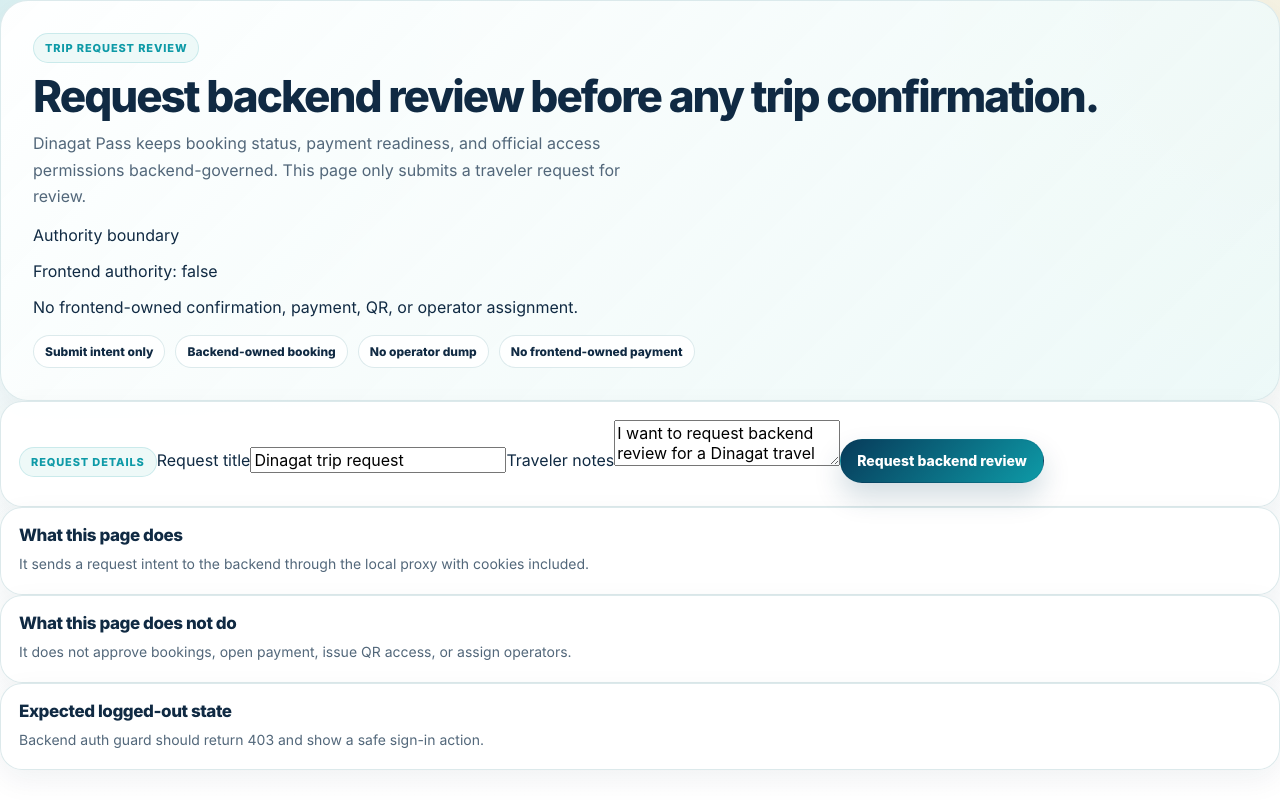
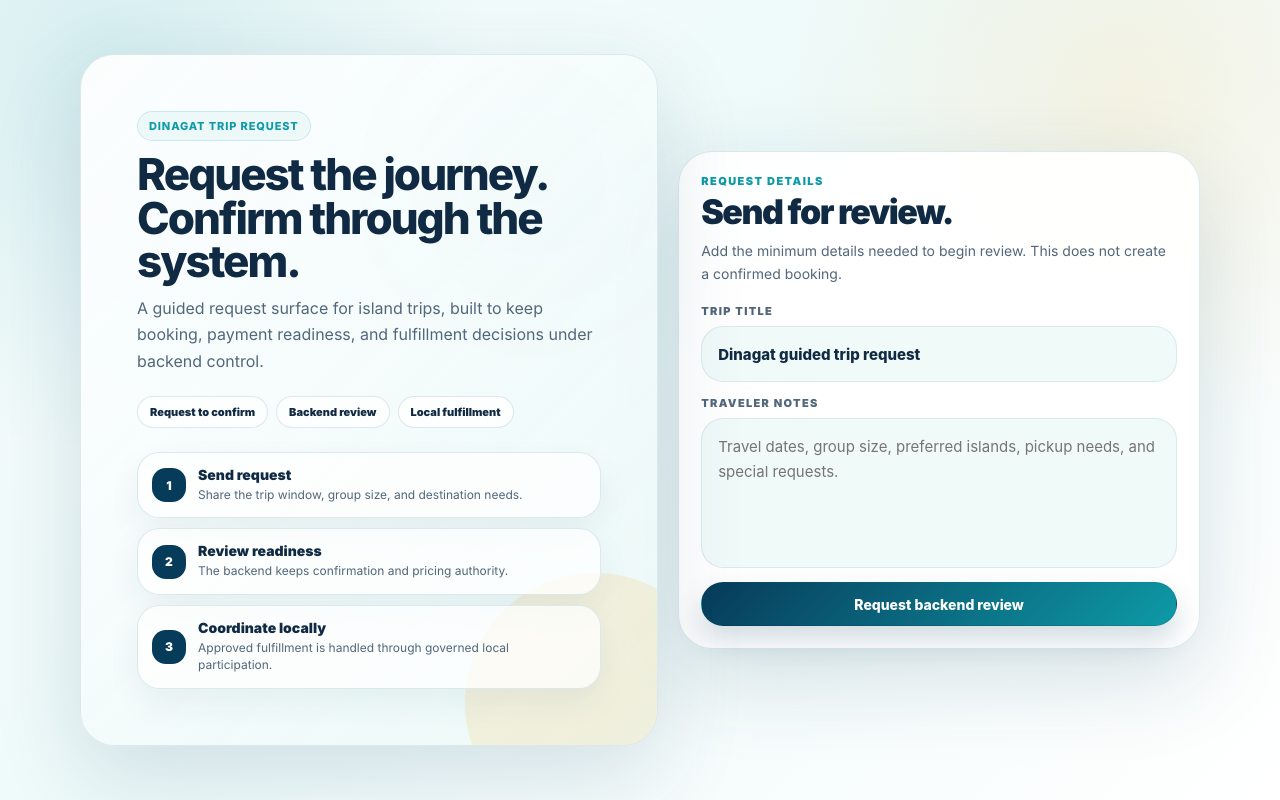
Before and after one commit to bayanihanplus/dinagat-pass, a Next.js app in the folder apps/web/: page /traveler/trip-booking in a window 1280 px wide. Built offline with nearby package versions, Linux system fonts and the light colour scheme.

Commit message:
feat(web): recover premium auth and trip UX

```diff
--- a/apps/web/app/globals.css
+++ b/apps/web/app/globals.css
@@ -628,3 +628,300 @@
 .dp-sunrise-accent {
   color: var(--dp-sunrise-gold);
 }
+
+/* DINAGAT PASS PREMIUM AUTH + TRIP UX RECOVERY */
+.dp-app-stage {
+  min-height: 100vh;
+  background:
+    radial-gradient(circle at 8% 8%, rgba(14, 154, 167, 0.14), transparent 28%),
+    radial-gradient(circle at 88% 12%, rgba(245, 184, 75, 0.14), transparent 26%),
+    linear-gradient(135deg, #f7fcfc 0%, #eefafa 44%, #ffffff 100%);
+  color: var(--dp-trust-navy);
+  padding: 24px;
+}
+
+.dp-app-frame {
+  width: min(1120px, 100%);
+  min-height: calc(100vh - 48px);
+  margin: 0 auto;
+  display: grid;
+  align-items: center;
+  gap: 20px;
+}
+
+.dp-access-grid {
+  display: grid;
+  grid-template-columns: minmax(0, 0.92fr) minmax(360px, 0.68fr);
+  gap: 20px;
+  align-items: stretch;
+}
+
+.dp-glass-panel {
+  border: 1px solid rgba(217, 232, 234, 0.92);
+  border-radius: 34px;
+  background: rgba(255, 255, 255, 0.9);
+  box-shadow: 0 28px 90px rgba(7, 59, 90, 0.14);
+  overflow: hidden;
+}
+
+.dp-hero-panel {
+  position: relative;
+  padding: clamp(28px, 5vw, 56px);
+  background:
+    linear-gradient(135deg, rgba(255,255,255,0.92), rgba(234,248,247,0.86)),
+    radial-gradient(circle at 78% 18%, rgba(14,154,167,0.14), transparent 28%);
+}
+
+.dp-hero-panel::after {
+  content: "";
+  position: absolute;
+  right: -68px;
+  bottom: -88px;
+  width: 260px;
+  height: 260px;
+  border-radius: 999px;
+  background: rgba(245, 184, 75, 0.16);
+}
+
+.dp-hero-content {
+  position: relative;
+  z-index: 1;
+  max-width: 620px;
+}
+
+.dp-pill-row {
+  display: flex;
+  flex-wrap: wrap;
+  gap: 8px;
+  margin-top: 22px;
+}
+
+.dp-mini-pill {
+  display: inline-flex;
+  align-items: center;
+  min-height: 32px;
+  border: 1px solid rgba(7, 59, 90, 0.12);
+  border-radius: 999px;
+  background: rgba(255, 255, 255, 0.78);
+  padding: 0 12px;
+  font-size: 11px;
+  font-weight: 900;
+  color: var(--dp-trust-navy);
+}
+
+.dp-side-panel {
+  padding: 22px;
+  display: grid;
+  gap: 14px;
+  align-content: center;
+}
+
+.dp-access-card {
+  border: 1px solid rgba(217, 232, 234, 0.95);
+  border-radius: 24px;
+  background: rgba(255, 255, 255, 0.92);
+  box-shadow: 0 18px 42px rgba(7, 59, 90, 0.08);
+  padding: 18px;
+}
+
+.dp-card-kicker {
+  margin: 0;
+  font-size: 11px;
+  font-weight: 950;
+  letter-spacing: 0.13em;
+  text-transform: uppercase;
+  color: var(--dp-sea-teal);
+}
+
+.dp-section-title {
+  margin: 8px 0 0;
+  font-size: clamp(22px, 3vw, 34px);
+  line-height: 1;
+  letter-spacing: -0.045em;
+  color: var(--dp-trust-navy);
+  font-weight: 950;
+}
+
+.dp-section-copy {
+  margin: 10px 0 0;
+  color: var(--dp-slate);
+  font-size: 14px;
+  line-height: 1.65;
+}
+
+.dp-action-row {
+  display: flex;
+  flex-wrap: wrap;
+  gap: 10px;
+  margin-top: 16px;
+}
+
+.dp-quiet-note {
+  border: 1px solid rgba(217, 232, 234, 0.9);
+  border-radius: 20px;
+  background: rgba(234, 248, 247, 0.58);
+  padding: 14px;
+  color: var(--dp-slate);
+  font-size: 13px;
+  line-height: 1.55;
+}
+
+.dp-trip-grid {
+  width: min(1120px, 100%);
+  margin: 0 auto;
+  min-height: calc(100vh - 48px);
+  display: grid;
+  grid-template-columns: minmax(0, 0.82fr) minmax(380px, 0.74fr);
+  gap: 20px;
+  align-items: center;
+}
+
+.dp-flow-list {
+  display: grid;
+  gap: 10px;
+  margin-top: 24px;
+}
+
+.dp-flow-item {
+  display: flex;
+  align-items: center;
+  gap: 12px;
+  border: 1px solid rgba(217, 232, 234, 0.92);
+  border-radius: 22px;
+  background: rgba(255,255,255,0.74);
+  padding: 14px;
+  box-shadow: 0 14px 34px rgba(7,59,90,0.06);
+}
+
+.dp-flow-dot {
+  width: 34px;
+  height: 34px;
+  border-radius: 14px;
+  display: grid;
+  place-items: center;
+  background: var(--dp-deep-blue);
+  color: white;
+  font-size: 12px;
+  font-weight: 950;
+  flex: 0 0 auto;
+}
+
+.dp-flow-title {
+  margin: 0;
+  font-size: 14px;
+  font-weight: 950;
+  color: var(--dp-trust-navy);
+}
+
+.dp-flow-copy {
+  margin: 2px 0 0;
+  font-size: 12px;
+  line-height: 1.45;
+  color: var(--dp-slate);
+}
+
+.dp-form-panel {
+  border: 1px solid rgba(217, 232, 234, 0.95);
+  border-radius: 34px;
+  background: rgba(255, 255, 255, 0.94);
+  box-shadow: 0 28px 90px rgba(7, 59, 90, 0.15);
+  padding: 22px;
+}
+
+.dp-form-shell {
+  display: grid;
+  gap: 14px;
+  margin-top: 18px;
+}
+
+.dp-field {
+  display: grid;
+  gap: 8px;
+}
+
+.dp-field-label {
+  font-size: 11px;
+  font-weight: 950;
+  letter-spacing: 0.12em;
+  text-transform: uppercase;
+  color: var(--dp-slate);
+}
+
+.dp-input,
+.dp-textarea {
+  width: 100%;
+  box-sizing: border-box;
+  border: 1px solid rgba(217, 232, 234, 0.95);
+  border-radius: 22px;
+  background: rgba(234, 248, 247, 0.72);
+  color: var(--dp-trust-navy);
+  font: inherit;
+  font-size: 15px;
+  outline: none;
+  transition: border-color 0.18s ease, box-shadow 0.18s ease, background 0.18s ease;
+}
+
+.dp-input {
+  min-height: 56px;
+  padding: 0 16px;
+  font-weight: 800;
+}
+
+.dp-textarea {
+  min-height: 150px;
+  resize: none;
+  padding: 16px;
+  line-height: 1.65;
+}
+
+.dp-input:focus,
+.dp-textarea:focus {
+  border-color: var(--dp-sea-teal);
+  background: #ffffff;
+  box-shadow: 0 0 0 5px rgba(14, 154, 167, 0.14);
+}
+
+.dp-status-box {
+  margin-top: 16px;
+  border: 1px solid rgba(217, 232, 234, 0.95);
+  border-radius: 22px;
+  background: rgba(234, 248, 247, 0.68);
+  padding: 15px;
+}
+
+.dp-status-title {
+  margin: 0;
+  color: var(--dp-trust-navy);
+  font-weight: 950;
+  font-size: 14px;
+  line-height: 1.5;
+}
+
+.dp-status-copy {
+  margin: 6px 0 0;
+  color: var(--dp-slate);
+  font-size: 13px;
+  line-height: 1.5;
+}
+
+@media (max-width: 860px) {
+  .dp-app-stage {
+    padding: 14px;
+  }
+
+  .dp-app-frame,
+  .dp-trip-grid {
+    min-height: auto;
+    grid-template-columns: 1fr;
+  }
+
+  .dp-access-grid {
+    grid-template-columns: 1fr;
+  }
+
+  .dp-hero-panel,
+  .dp-side-panel,
+  .dp-form-panel {
+    border-radius: 26px;
+  }
+}
--- a/apps/web/app/traveler/trip-booking/page.tsx
+++ b/apps/web/app/traveler/trip-booking/page.tsx
@@ -1,201 +1,187 @@
 "use client";
 
-import { useState } from "react";
+import { FormEvent, useState } from "react";
 
-type BookingResponse = {
+type SubmitState = "idle" | "loading" | "success" | "error";
+
+type IntentResponse = {
+  ok?: boolean;
+  message?: string;
   bookingCode?: string;
   status?: string;
-  message?: string;
 };
 
-function getTravelerSafeBookingError(status: number, message?: string) {
-  if (status === 401 || status === 403) {
-    return "Please sign in before requesting backend review.";
-  }
+const tripPills = ["Request to confirm", "Backend review", "Local fulfillment"];
 
-  if (message) {
-    return message;
-  }
-
-  return "Trip request could not be sent. Please review your details and try again.";
-}
+const flowItems = [
+  {
+    step: "1",
+    title: "Send request",
+    copy: "Share the trip window, group size, and destination needs.",
+  },
+  {
+    step: "2",
+    title: "Review readiness",
+    copy: "The backend keeps confirmation and pricing authority.",
+  },
+  {
+    step: "3",
+    title: "Coordinate locally",
+    copy: "Approved fulfillment is handled through governed local participation.",
+  },
+];
 
 export default function TravelerTripBookingPage() {
-  const [title, setTitle] = useState("Dinagat trip request");
-  const [notes, setNotes] = useState(
-    "I want to request backend review for a Dinagat travel service.",
-  );
-  const [state, setState] = useState<"idle" | "loading" | "success" | "error">("idle");
-  const [error, setError] = useState("");
+  const [title, setTitle] = useState("Dinagat guided trip request");
+  const [notes, setNotes] = useState("");
+  const [submitState, setSubmitState] = useState<SubmitState>("idle");
+  const [message, setMessage] = useState("");
+  const [bookingCode, setBookingCode] = useState("");
   const [showSignInCta, setShowSignInCta] = useState(false);
-  const [result, setResult] = useState<BookingResponse | null>(null);
 
-  async function submitIntent() {
-    setState("loading");
-    setError("");
+  async function submitIntent(event: FormEvent<HTMLFormElement>) {
+    event.preventDefault();
+
+    setSubmitState("loading");
+    setMessage("");
+    setBookingCode("");
     setShowSignInCta(false);
-    setResult(null);
 
     try {
       const response = await fetch("/api/trip-bookings/intent", {
         method: "POST",
+        credentials: "include",
         headers: {
-          "Content-Type": "application/json",
+          "content-type": "application/json",
         },
-        credentials: "include",
         body: JSON.stringify({
           productType: "GOVERNED_TOUR",
           pricingMode: "REQUEST_TO_CONFIRM",
           title,
           travelerRequestJson: {
             notes,
-            source: "traveler-trip-booking-page",
+            source: "traveler-trip-booking-premium-recovery",
             frontendAuthority: false,
           },
         }),
       });
 
-      const data = (await response.json().catch(() => null)) as BookingResponse | null;
+      const data = (await response.json().catch(() => null)) as IntentResponse | null;
 
       if (!response.ok) {
-        setError(getTravelerSafeBookingError(response.status, data?.message));
+        const safeMessage =
+          response.status === 401 || response.status === 403
+            ? "Please sign in before requesting backend review."
+            : data?.message || "Trip request could not be submitted.";
+
+        setSubmitState("error");
+        setMessage(safeMessage);
         setShowSignInCta(response.status === 401 || response.status === 403);
-        setState("error");
         return;
       }
 
-      setResult(data);
-      setState("success");
+      setSubmitState("success");
+      setMessage(data?.message || "Your trip request was received for backend review.");
+      setBookingCode(data?.bookingCode || "");
     } catch {
-      setError("Trip request could not be sent. Please check the local server and try again.");
-      setState("error");
+      setSubmitState("error");
+      setMessage("Trip request service is not reachable right now.");
     }
   }
 
   return (
-    <main className="dp-visual-shell">
-      <section className="mx-auto flex min-h-screen w-full max-w-6xl flex-col gap-6 px-5 py-8 sm:px-8 lg:px-10">
-        <header className="dp-premium-header">
-          <span className="dp-eyebrow">Trip request review</span>
-
-          <div className="mt-5 grid gap-6 lg:grid-cols-[1.15fr_0.85fr] lg:items-end">
-            <div>
+    <main className="dp-app-stage">
+      <section className="dp-trip-grid">
+        <header className="dp-glass-panel dp-hero-panel">
+          <div className="dp-hero-content">
+            <span className="dp-eyebrow">Dinagat trip request</span>
             <h1 className="dp-visual-title">
-                Request backend review before any trip confirmation.
+              Request the journey. Confirm through the system.
             </h1>
             <p className="dp-visual-copy">
-                Dinagat Pass keeps booking status, payment readiness, and official access
-                permissions backend-governed. This page only submits a traveler request for review.
+              A guided request surface for island trips, built to keep booking,
+              payment readiness, and fulfillment decisions under backend control.
             </p>
+
+            <div className="dp-pill-row">
+              {tripPills.map((item) => (
+                <span className="dp-mini-pill" key={item}>
+                  {item}
+                </span>
+              ))}
             </div>
 
-            <div className="rounded-[22px] border border-[rgba(217,232,234,0.95)] bg-white/85 p-4 shadow-[var(--dp-card-shadow-soft)]">
-              <p className="m-0 text-xs font-black uppercase tracking-[0.12em] text-[var(--dp-sea-teal)]">
-                Authority boundary
-              </p>
-              <p className="mt-2 text-sm font-semibold leading-6 text-[var(--dp-trust-navy)]">
-                Frontend authority: false
-              </p>
-              <p className="mt-1 text-sm leading-6 text-[var(--dp-slate)]">
-                No frontend-owned confirmation, payment, QR, or operator assignment.
-              </p>
+            <div className="dp-flow-list">
+              {flowItems.map((item) => (
+                <article className="dp-flow-item" key={item.step}>
+                  <span className="dp-flow-dot">{item.step}</span>
+                  <div>
+                    <p className="dp-flow-title">{item.title}</p>
+                    <p className="dp-flow-copy">{item.copy}</p>
                   </div>
+                </article>
+              ))}
             </div>
-
-          <div className="dp-trust-strip">
-            <span className="dp-trust-chip">Submit intent only</span>
-            <span className="dp-trust-chip">Backend-owned booking</span>
-            <span className="dp-trust-chip">No operator dump</span>
-            <span className="dp-trust-chip">No frontend-owned payment</span>
           </div>
         </header>
 
-        <section className="grid gap-6 lg:grid-cols-[1.1fr_0.9fr]">
-          <form
-            className="dp-nuclear-card"
-            onSubmit={(event) => {
-              event.preventDefault();
-              void submitIntent();
-            }}
-          >
-            <p className="dp-eyebrow">Request details</p>
+        <section className="dp-form-panel">
+          <p className="dp-card-kicker">Request details</p>
+          <h2 className="dp-section-title">Send for review.</h2>
+          <p className="dp-section-copy">
+            Add the minimum details needed to begin review. This does not create a
+            confirmed booking.
+          </p>
 
-            <label className="mt-5 block">
-              <span className="text-sm font-black text-[var(--dp-trust-navy)]">
-                Request title
-              </span>
+          <form className="dp-form-shell" onSubmit={submitIntent}>
+            <label className="dp-field">
+              <span className="dp-field-label">Trip title</span>
               <input
-                className="mt-2 w-full rounded-[18px] border border-[rgba(217,232,234,0.95)] bg-white px-4 py-3 text-sm font-semibold text-[var(--dp-trust-navy)] outline-none transition focus:shadow-[var(--dp-focus-ring)]"
+                className="dp-input"
                 value={title}
                 onChange={(event) => setTitle(event.target.value)}
+                placeholder="Dinagat guided trip request"
               />
             </label>
 
-            <label className="mt-5 block">
-              <span className="text-sm font-black text-[var(--dp-trust-navy)]">
-                Traveler notes
-              </span>
+            <label className="dp-field">
+              <span className="dp-field-label">Traveler notes</span>
               <textarea
-                className="mt-2 min-h-36 w-full rounded-[18px] border border-[rgba(217,232,234,0.95)] bg-white px-4 py-3 text-sm font-semibold leading-6 text-[var(--dp-trust-navy)] outline-none transition focus:shadow-[var(--dp-focus-ring)]"
+                className="dp-textarea"
                 value={notes}
                 onChange={(event) => setNotes(event.target.value)}
+                placeholder="Travel dates, group size, preferred islands, pickup needs, and special requests."
               />
             </label>
 
-            <button className="dp-primary-action mt-5" disabled={state === "loading"} type="submit">
-              {state === "loading" ? "Requesting review..." : "Request backend review"}
+            <button
+              className="dp-primary-action"
+              disabled={submitState === "loading"}
+              type="submit"
+            >
+              {submitState === "loading" ? "Sending request..." : "Request backend review"}
             </button>
+          </form>
 
-            {state === "error" ? (
-              <div className="dp-alert dp-alert-error mt-5">
-                <p className="dp-alert-title">{error}</p>
+          {message ? (
+            <div className="dp-status-box">
+              <p className="dp-status-title">{message}</p>
+
+              {bookingCode ? (
+                <p className="dp-status-copy">
+                  Reference: <strong>{bookingCode}</strong>
+                </p>
+              ) : null}
+
               {showSignInCta ? (
-                  <a className="dp-alert-action" href="/login">
+                <div className="dp-action-row">
+                  <a className="dp-secondary-action" href="/login?mode=returning&reason=auth-required">
                     Sign in to continue
                   </a>
+                </div>
               ) : null}
             </div>
           ) : null}
-
-            {state === "success" ? (
-              <div className="mt-5 rounded-[20px] border border-[rgba(14,154,167,0.2)] bg-[rgba(234,248,247,0.72)] p-4">
-                <p className="m-0 text-sm font-black text-[var(--dp-sea-teal)]">
-                  Request sent for backend review.
-                </p>
-                <p className="mt-2 text-sm leading-6 text-[var(--dp-slate)]">
-                  Status: {result?.status ?? "Review pending"}
-                </p>
-                {result?.bookingCode ? (
-                  <p className="mt-1 text-sm leading-6 text-[var(--dp-slate)]">
-                    Reference: {result.bookingCode}
-                  </p>
-                ) : null}
-              </div>
-            ) : null}
-          </form>
-
-          <aside className="flex flex-col gap-4">
-            <article className="dp-nuclear-card">
-              <p className="dp-nuclear-card-title">What this page does</p>
-              <p className="dp-nuclear-card-copy">
-                It sends a request intent to the backend through the local proxy with cookies included.
-              </p>
-            </article>
-
-            <article className="dp-nuclear-card">
-              <p className="dp-nuclear-card-title">What this page does not do</p>
-              <p className="dp-nuclear-card-copy">
-                It does not approve bookings, open payment, issue QR access, or assign operators.
-              </p>
-            </article>
-
-            <article className="dp-nuclear-card">
-              <p className="dp-nuclear-card-title">Expected logged-out state</p>
-              <p className="dp-nuclear-card-copy">
-                Backend auth guard should return 403 and show a safe sign-in action.
-              </p>
-            </article>
-          </aside>
         </section>
       </section>
     </main>
```
Also changed, not shown: apps/web/app/login/page.tsx (+71 -131 lines). Lines whose indentation alone changed are shown as unchanged.
